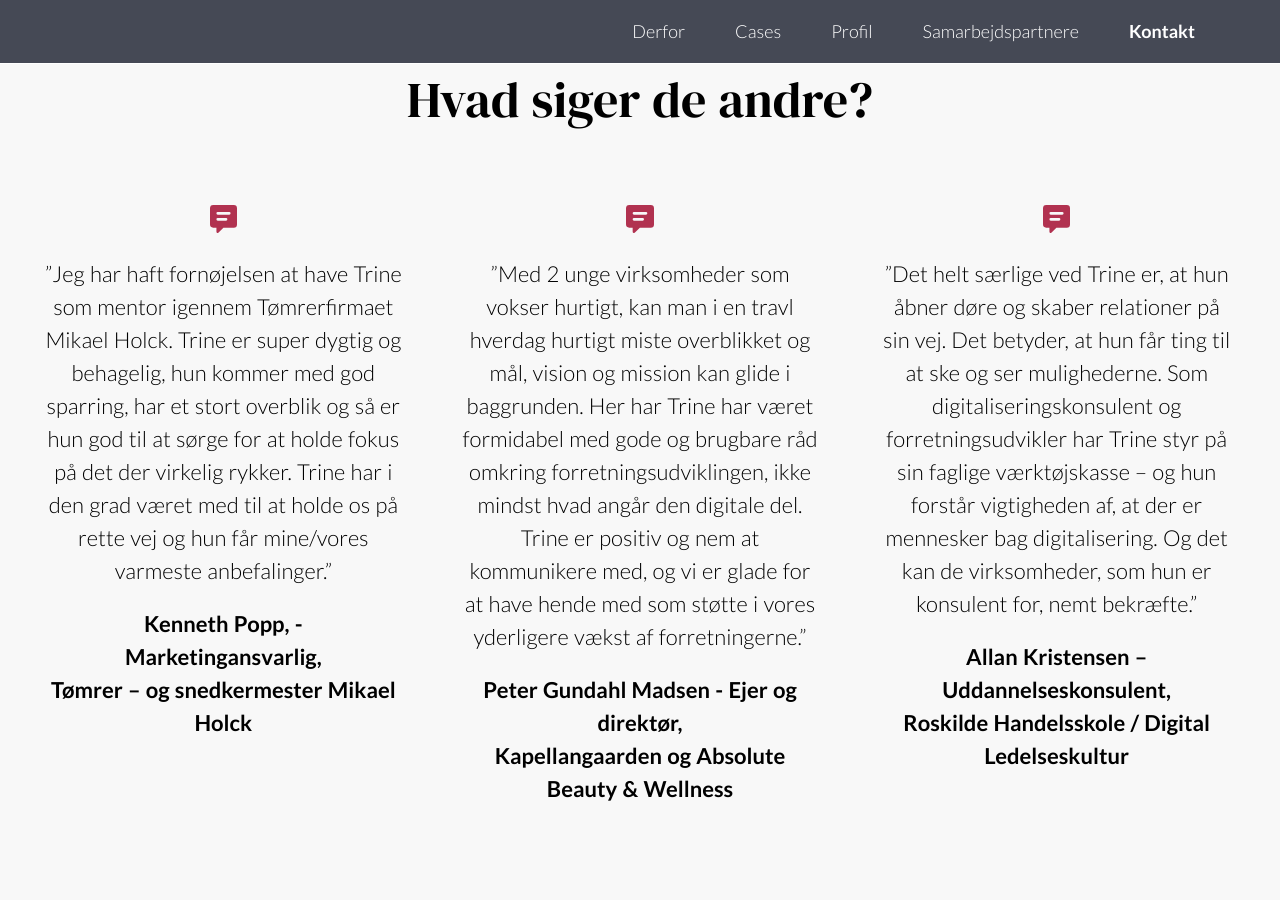
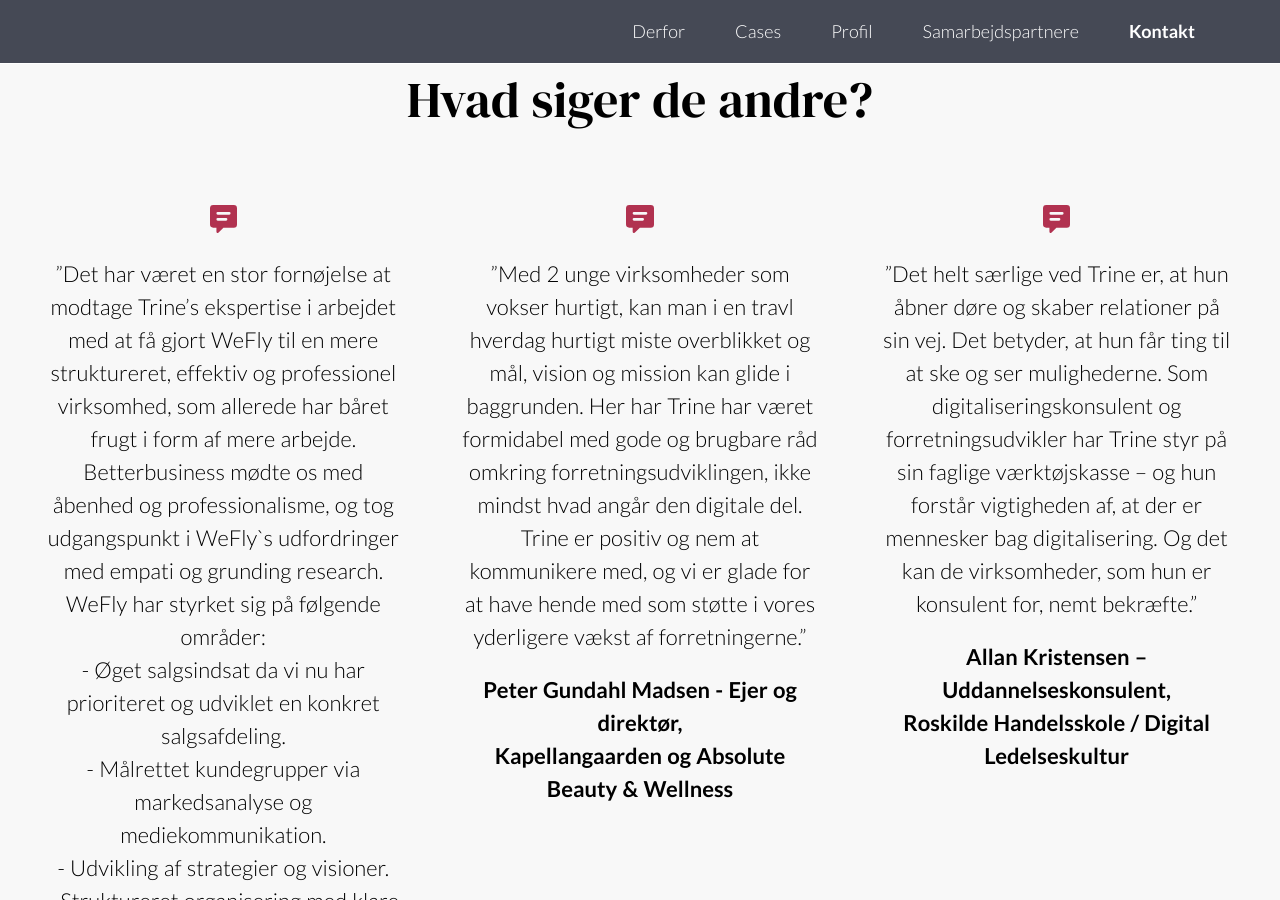
Before and after one commit to betterbusinessnu/betterbusinessnu.github.io, a Jekyll site: the page built from index.html, in a window 1280 px wide and 900 px high, scrolled down 7930 px. Built offline with Jekyll 4.4.1, drawn with Linux system fonts in a browser that asks for light colours; some of the changed lines change nothing that is shown; some of the changed text lies outside the part shown.

Commit message:
Updated 4 files via CloudCannon

```diff
--- a/index.html
+++ b/index.html
@@ -273,10 +273,10 @@
                 <div class="recommendation col-4" data-aos="fade-right" data-aos-delay="100" data-aos-offset="0" data-aos-duration="500">
                     <img src="./images/recommendation.svg" alt="" class="mb-200" />
                     <p class="mb-200 editable">
-                        &rdquo;Jeg har haft forn&oslash;jelsen at have Trine som mentor igennem T&oslash;mrerfirmaet Mikael Holck. Trine er super dygtig og behagelig, hun kommer med god sparring, har et stort overblik og s&aring; er hun god til at s&oslash;rge for at holde fokus p&aring; det der virkelig rykker. Trine har i den grad v&aelig;ret med til at holde os p&aring; rette vej og hun f&aring;r mine/vores varmeste anbefalinger.&rdquo;
+                        &rdquo;Det har v&aelig;ret en stor forn&oslash;jelse at modtage Trine&rsquo;s ekspertise i arbejdet med at f&aring; gjort WeFly til en mere struktureret, effektiv og professionel virksomhed, som allerede har b&aring;ret frugt i form af mere arbejde. Betterbusiness m&oslash;dte os med &aring;benhed og professionalisme, og tog udgangspunkt i WeFly`s udfordringer med empati og grunding research. WeFly har styrket sig p&aring; f&oslash;lgende omr&aring;der:<br />- &Oslash;get salgsindsat da vi nu har prioriteret og udviklet en konkret salgsafdeling.<br />- M&aring;lrettet kundegrupper via markedsanalyse og mediekommunikation.<br />- Udvikling af strategier og visioner.<br />- Struktureret organisering med klare positions- og opgavebeskrivelser.<br />- &Oslash;get fokus p&aring; &rdquo;storytelling&rdquo; og fokusering af WeFly`s DNA.<br />&rdquo;Vi skylder Betterbusiness en stor tak, og en del af &aelig;ren for WeFly`s fremskridt og udvikling. En fantastisk professionel forretningsudvikler, der virkelig kan &aelig;ndre en virksomhed og s&aelig;tte nye retninger&rdquo;.
                     </p>
                     <p class="editable">
-                        <strong> Kenneth Popp, - Marketingansvarlig,<br />T&oslash;mrer &ndash; og snedkermester Mikael Holck </strong>
+                        <strong> <strong>Jan Engsted - CEO,</strong><br />WeFly </strong>
                     </p>
                 </div>
                 <div class="recommendation col-4" data-aos="fade-right" data-aos-delay="200" data-aos-offset="0" data-aos-duration="500">
@@ -300,7 +300,7 @@
                 <div class="recommendation col-4" data-aos="fade-right" data-aos-delay="100" data-aos-offset="0" data-aos-duration="500">
                     <img src="./images/recommendation.svg" alt="" class="mb-200" />
                     <p class="mb-200 editable">
-                        &rdquo;Har sparret med Trine i forbindelse med forretningsudvikling og generel optimering af min virksomhed. Det har v&aelig;ret yderst tilfredsstillende.&rdquo;
+                        "Har brugt Trine og BetterBusines.nu til forskellige udviklings og procesoptimerende opgaver i vores firma.<br />Trine har med stor energi og entusiasme l&oslash;st opgaverne til UG og l&oslash;ftet os op til et h&oslash;jere niveau"
                     </p>
                     <p class="editable">
                         <strong> Thomas Jensen - Direkt&oslash;r,<br />Instagroup ApS </strong>
@@ -309,10 +309,10 @@
                 <div class="recommendation col-4" data-aos="fade-right" data-aos-delay="200" data-aos-offset="0" data-aos-duration="500">
                     <img src="./images/recommendation.svg" alt="" class="mb-200" />
                     <p class="mb-200 editable">
-                        &ldquo;Samarbejdet med Trine som konsulent for vores firmas udvikling har v&aelig;ret super l&aelig;rerigt og konstruktivt. Trine kommer med gode forslag, vender altid retur med nyttig viden, og er en dejlig person at arbejde med&rdquo;
+                        "Trine har hjulpet os til at f&aring; lagt en 5 &aring;rsplan for vores virksomhed, s&aring; vi har noget konkret at g&aring; efter. Det har v&aelig;ret enormt god sparring med Trine, som har givet os kompetent feedback og vi gl&aelig;der os meget til at komme i gang. Trine har et stort overblik og hun f&aring;r vores bedste anbefalinger."
                     </p>
                     <p class="editable">
-                        <strong> Cathrine Larsen - ejer og direkt&oslash;r,<br />De friske malere ApS </strong>
+                        <strong> <strong>Jeanette Wang og Morten Andersen - ejere,<br />Golf &amp; Fun Park Marielyst</strong> </strong>
                     </p>
                 </div>
             </div>
@@ -360,14 +360,14 @@
             <div class="co-workers-list">
                 <div class="co-worker" data-aos="fade-right" data-aos-delay="0" data-aos-offset="0" data-aos-duration="500">
                     <div class="image">
-                        <img src="./images/ulrik.png" alt="" class="editable" />
+                        <img class="editable" src="/uploads/img-9220-1-2.jpg" width="800" />
                     </div>
                     <div class="content">
                         <h6 class="pb-100 editable">
-                            Ulrik Minet
+                            Morten Buus
                         </h6>
                             <p class="editable">
-                                Ulrik har 14 &aring;rs erfaring med procesoptimering, digitalisering og automatisering af forretningsprocesser i virksomheder som Vejdirektoratet, Nestl&eacute;, Leo Pharma, Naturstyrelsen, Miele, m.fl. Han har specialiseret sig i at skabe v&aelig;rditilv&aelig;kst ved at bruge eksisterende IT systemer og programmer til at l&oslash;se organisationens udfordringer.<br /><br />Ulrik er uddannet eksportingeni&oslash;r, samt certificeret Scrum Master og Microsoft Training Specialist. Han er godkendt r&aring;dgiver i EU-projektet SMV Digital.
+                                Morten har mere end 25 &aring;rs erfaring med markedsf&oslash;ring, salgsoptimering, pris &ndash; og promotionoptimering samt analyse. Han har en mange&aring;rig baggrund som salgsansvarlig, marketingchef og trademarketing manager fra st&oslash;rre virksomheder. Han har v&aelig;ret ansvarlig for blandt andet Linie Aquavit, Campari &amp; Aperol, fashion brands. Han har opbygget brands, og v&aelig;ret med til flere start ups.<br />HD i Afs&aelig;tnings&oslash;konomi.
                             </p>
                     </div>
                 </div>
@@ -377,10 +377,10 @@
                     </div>
                     <div class="content">
                         <h6 class="pb-100 editable">
-                            Lasse Brix
+
                         </h6>
                             <p class="editable">
-                                Lasse er ekspert p&aring; online markedsf&oslash;ring og hj&aelig;lper sm&aring; og mellemstore virksomheder med at f&aring; mere relevant trafik, &oslash;ge brandkendskabet, samt f&aring; flere leads og &oslash;get konvertering via databaseret annoncering p&aring; Facebook / Google / LinkedIn / Instagram, samt e-mail markedsf&oslash;ring.<br /><br />Lasse er r&aring;dgiver for flere SMV virksomheder i EU-projektet Digital Ledelseskultur og er godkendt r&aring;dgiver i SMV Digital.
+
                             </p>
                     </div>
                 </div>
@@ -390,10 +390,10 @@
                     </div>
                     <div class="content">
                         <h6 class="pb-100 editable">
-                            Thomas Leer-Jacobsen
+
                         </h6>
                             <p class="editable">
-                                Thomas har 15 &aring;rs erfaring med ledelse af projekter og programmer i virksomheder, som Novo Nordisk, Pfizer, Nestl&eacute;, m.fl. Han er Prince2 og Prince2 Agile certificeret, s&aring;vel som GDPR certificeret.<br /><br />Thomas er godkendt r&aring;dgiver p&aring; EU-programmerne Digital Ledelseskultur og SMV Digital.
+
                             </p>
                     </div>
                 </div>
@@ -403,10 +403,10 @@
                     </div>
                     <div class="content">
                         <h6 class="pb-100 editable">
-                            Brian Viuf
+
                         </h6>
                             <p class="editable">
-                                Brian Viuf har +12 &aring;rs erfaring med forretningsudvikling, undervisning, r&aring;dgivning, ledelse af projekter, kommunikation, forandringsledelse og facilitering.
+
                             </p>
                     </div>
                 </div>
```
Also changed, not shown: uploads/img-9220-1-1.jpg (added), uploads/img-9220-1-2.jpg (added), uploads/img-9220-1.jpg (added).
